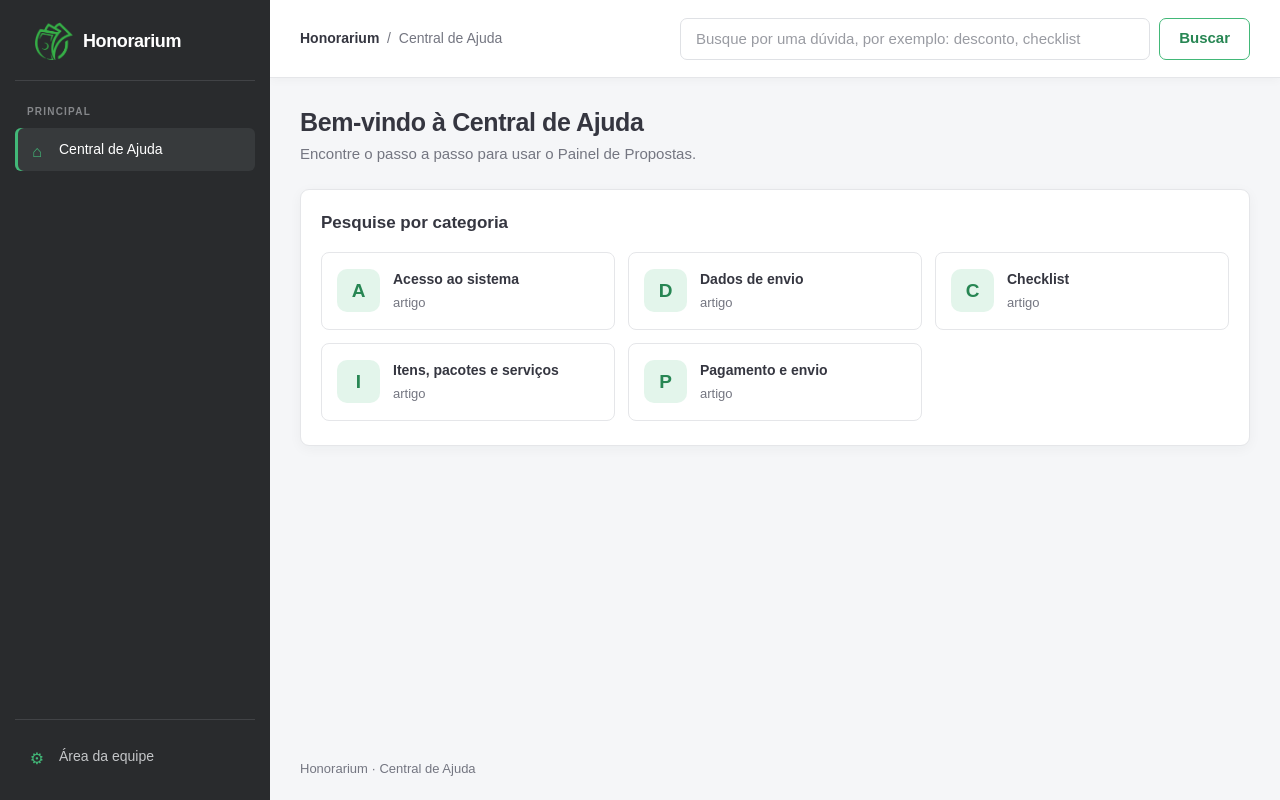
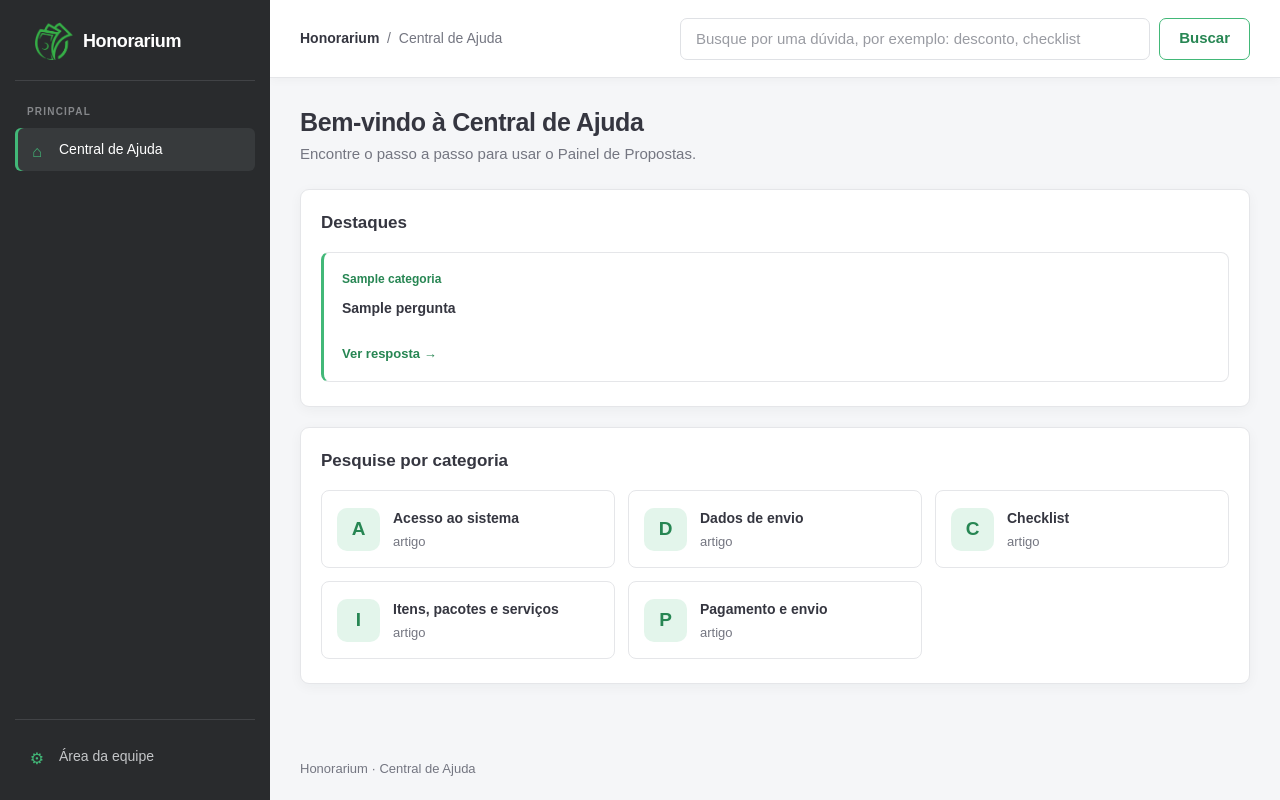
Before and after one commit to danielplanelle/central-ajuda-honorarium, a Django app: template faq/templates/faq/inicio.html in a window 1280 px wide. Run offline with Django 5.2, Linux system fonts and the light colour scheme; data comes from the database, SQL or seed files in the repository; both versions use the stored data as it was after the commit; the template is opened without the code that fills it: values that come from a table or form of the project are taken from there, most other values are stand-ins (such as "Sample title", 1, 10 or a date in 2020).

Commit message:
Adiciona artigos em destaque na home

```diff
--- a/faq/admin.py
+++ b/faq/admin.py
@@ -13,9 +13,11 @@ class CategoriaAdmin(admin.ModelAdmin):
 
 @admin.register(Artigo)
 class ArtigoAdmin(admin.ModelAdmin):
-    list_display = ("pergunta", "categoria", "status", "autor", "atualizado_em")
+    list_display = (
+        "pergunta", "categoria", "destaque", "status", "autor", "atualizado_em"
+    )
     search_fields = ("pergunta", "resposta", "palavras_chave")
-    list_filter = ("status", "categoria")
+    list_filter = ("status", "destaque", "categoria")
     ordering = ("pergunta",)
     readonly_fields = ("autor",)
     actions = ["publicar_selecionados", "voltar_para_validacao"]
--- a/faq/models.py
+++ b/faq/models.py
@@ -20,6 +20,7 @@ class Artigo(models.Model):
     resposta = models.TextField()
     passo_a_passo = models.TextField(blank=True)
     palavras_chave = models.CharField(max_length=300, blank=True)
+    destaque = models.BooleanField(default=False, verbose_name="Destaque")
     video = models.FileField(
         upload_to="videos/",
         blank=True,
--- a/faq/static/faq/css/style.css
+++ b/faq/static/faq/css/style.css
@@ -144,6 +144,25 @@ main { flex: 1; }
     box-shadow: 0 3px 13px rgba(34, 36, 42, .045);
 }
 .section-title { margin: 0 0 19px; font-size: 17px; font-weight: 600; }
+.featured-section { margin-bottom: 20px; }
+.featured-grid { display: grid; grid-template-columns: repeat(auto-fit, minmax(240px, 1fr)); gap: 13px; }
+.featured-card {
+    display: flex;
+    flex-direction: column;
+    align-items: flex-start;
+    gap: 10px;
+    min-height: 130px;
+    padding: 17px 18px;
+    border: 1px solid var(--border);
+    border-left: 3px solid var(--green);
+    border-radius: 8px;
+    background: #fff;
+    transition: border-color .18s ease, box-shadow .18s ease, transform .18s ease;
+}
+.featured-card:hover { transform: translateY(-1px); border-color: #a8dbc0; box-shadow: 0 5px 14px rgba(30, 92, 60, .09); }
+.featured-category { color: var(--green-dark); font-size: 12px; font-weight: 600; }
+.featured-card strong { font-size: 14px; line-height: 1.5; font-weight: 600; }
+.featured-link { margin-top: auto; color: var(--green-dark); font-size: 13px; font-weight: 600; }
 .cat-grid {
     display: grid;
     grid-template-columns: repeat(auto-fill, minmax(245px, 1fr));
--- a/faq/templates/faq/inicio.html
+++ b/faq/templates/faq/inicio.html
@@ -18,6 +18,21 @@
         <h1>Bem-vindo à Central de Ajuda</h1>
         <p>Encontre o passo a passo para usar o Painel de Propostas.</p>
     </div>
+
+    {% if destaques %}
+        <section class="section-card featured-section" aria-labelledby="featured-title">
+            <h2 class="section-title" id="featured-title">Destaques</h2>
+            <div class="featured-grid">
+                {% for artigo in destaques %}
+                    <a class="featured-card" href="{% url 'artigo' artigo.id %}">
+                        <span class="featured-category">{{ artigo.categoria.nome }}</span>
+                        <strong>{{ artigo.pergunta }}</strong>
+                        <span class="featured-link">Ver resposta <span aria-hidden="true">→</span></span>
+                    </a>
+                {% endfor %}
+            </div>
+        </section>
+    {% endif %}
 
     <section class="section-card">
         <h2 class="section-title">Pesquise por categoria</h2>
```
Also changed, not shown: faq/views.py (+14 -1 lines), db.sqlite3, faq/migrations/0003_artigo_destaque.py (added).
